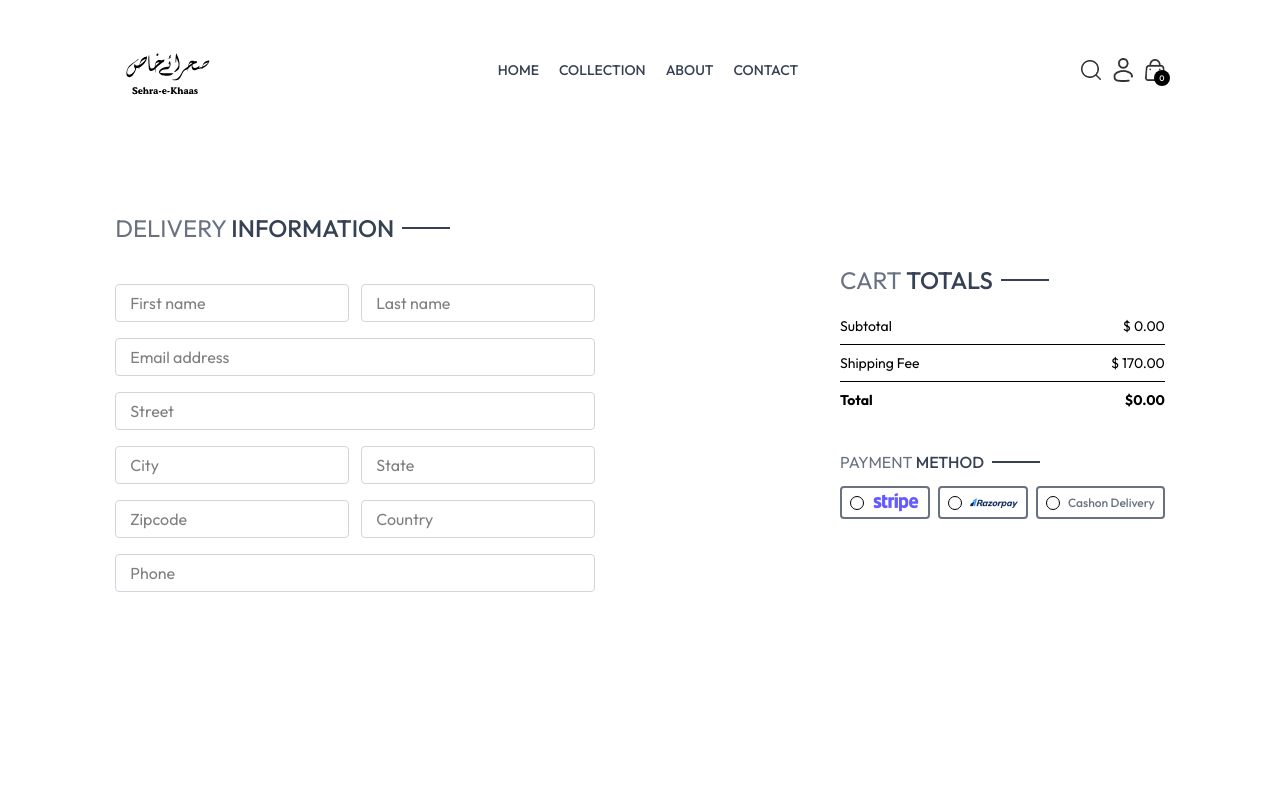
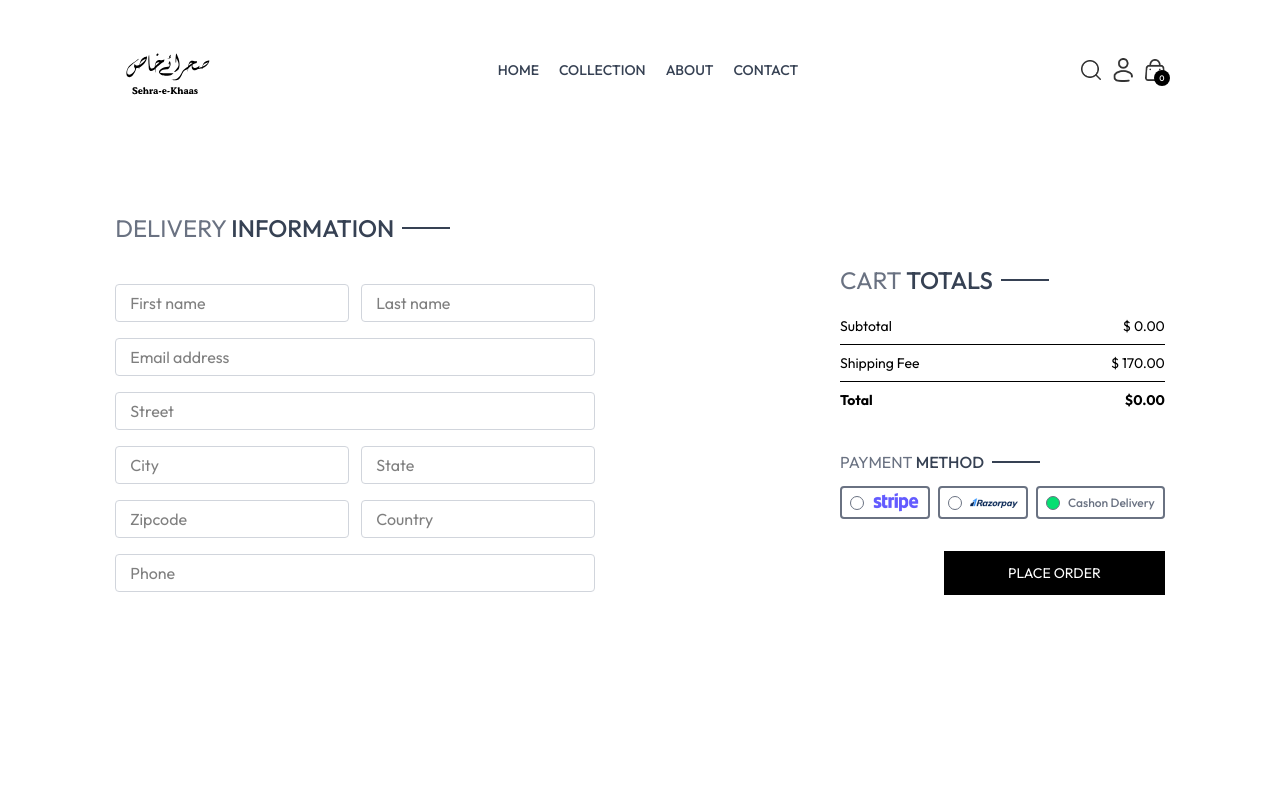
Before and after one commit to Noumansharif27/ECommerceWeb, a React (Vite) app in the folder frontEnd/: page /place-order in a window 1280 px wide. Shown: the top 800 px of the page. Built offline with nearby package versions, Linux system fonts and the light colour scheme.

Commit message:
completed the orderPlace style

```diff
--- a/frontEnd/src/pages/PlaceOrder.jsx
+++ b/frontEnd/src/pages/PlaceOrder.jsx
@@ -1,9 +1,12 @@
-import React from "react";
+import React, { useContext, useState } from "react";
 import Tittle from "../components/Tittle";
 import CartTotal from "../components/CartTotal";
 import { assets } from "../assets/assets";
+import { ShopContext } from "../context/ShopContext";
 
 const PlaceOrder = () => {
+  const { navigate } = useContext(ShopContext);
+  const [method, setMethod] = useState("cod");
   return (
     <div className="flex flex-col sm:flex-row justify-between gap-4 pt-5 sm:pt-15 min-h-[80vh] border-top">
       {/* --------------- Left Side -------------- */}
@@ -78,8 +81,15 @@
           <Tittle text1={"PAYMENT"} text2={"METHOD"} />
           {/* -------------------Payment Method------------------- */}
           <div className="flex gap-2 flex-col lg:flex-row">
-            <div className="flex items-center gap-2 border-2 border-gray-500 rounded p-1 px-2 cursor-pointer">
-              <p className={`min-w-3.5 h-3.5 border rounded-full`}></p>
+            <div
+              onClick={() => setMethod("stripe")}
+              className="flex items-center gap-2 border-2 border-gray-500 rounded p-1 px-2 cursor-pointer"
+            >
+              <p
+                className={`min-w-3.5 h-3.5 border rounded-full border-gray-500 ${
+                  method == "stripe" ? "bg-green-400" : ""
+                }`}
+              ></p>
               <img
                 src={assets.stripe_logo}
                 alt="StripLogo_forPaymentMethod"
@@ -87,8 +97,14 @@
               />
             </div>
 
-            <div className="flex items-center gap-2 border-2 border-gray-500 rounded p-1 px-2 cursor-pointer">
-              <p className={`min-w-3.5 h-3.5 border rounded-full`}></p>
+            <div
+              onClick={() => setMethod("razorpay")}
+              className="flex items-center gap-2 border-2 border-gray-500 rounded p-1 px-2 cursor-pointer"
+            >
+              <p
+                className={`min-w-3.5 h-3.5 border rounded-full border-gray-500
+                ${method == "razorpay" ? "bg-green-400" : ""}`}
+              ></p>
               <img
                 src={assets.razorpay_logo}
                 alt="RayzerPayLogo_forPaymentMethod"
@@ -96,12 +112,26 @@
               />
             </div>
 
-            <div className="flex items-center gap-2 border-2 border-gray-500 rounded p-1 px-2 cursor-pointer">
-              <p className={`min-w-3.5 h-3.5 border rounded-full`}></p>
+            <div
+              onClick={() => setMethod("cod")}
+              className="flex items-center gap-2 border-2 border-gray-500 rounded p-1 px-2 cursor-pointer"
+            >
+              <p
+                className={`min-w-3.5 h-3.5 border border-gray-500 rounded-full
+                ${method == "cod" ? "bg-green-400" : ""}`}
+              ></p>
               <p className="text-gray-500 text-xs font-medium">
                 Cashon Delivery
               </p>
             </div>
+          </div>
+          <div className="w-full text-end mt-8">
+            <button
+              onClick={() => navigate("/orders")}
+              className="bg-black text-white px-16 py-3 text-sm hover:bg-gray-800 cursor-pointer"
+            >
+              PLACE ORDER
+            </button>
           </div>
         </div>
       </div>
```
